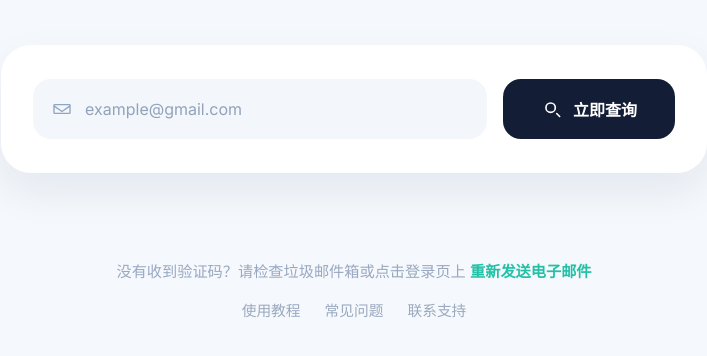
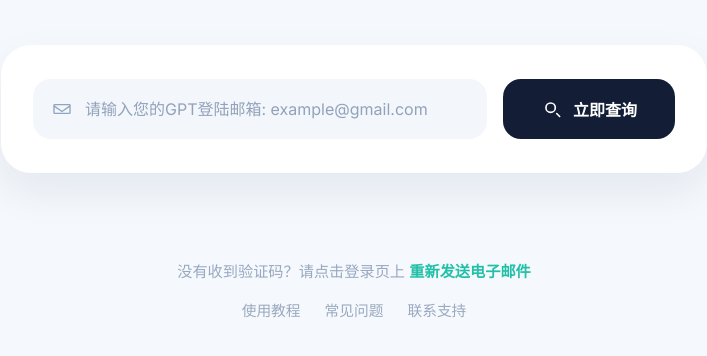
Before and after one commit to OtisChin/VCodeQuery, a website: page public/index.html in a window 1280 px wide. Shown: the part 338-694 px from the top of the page, without its empty margins (286-993 px from the left). Drawn offline with Linux system fonts and the light colour scheme.

Commit message:
更新邮箱输入提示和验证码未收到的帮助信息

```diff
--- a/public/index.html
+++ b/public/index.html
@@ -42,7 +42,7 @@
                   type="email"
                   inputmode="email"
                   autocomplete="off"
-                  placeholder="example@gmail.com"
+                  placeholder="请输入您的GPT登陆邮箱: example@gmail.com"
                   required
                 />
               </div>
@@ -81,7 +81,7 @@
 
           <div id="helper-copy" class="helper-copy">
             <span id="helper-copy-default">
-              没有收到验证码？请检查垃圾邮件箱或点击登录页上
+              没有收到验证码？请点击登录页上
               <a href="/" class="helper-link">重新发送电子邮件</a>
             </span>
             <span id="helper-copy-success" class="is-hidden-inline">
```
